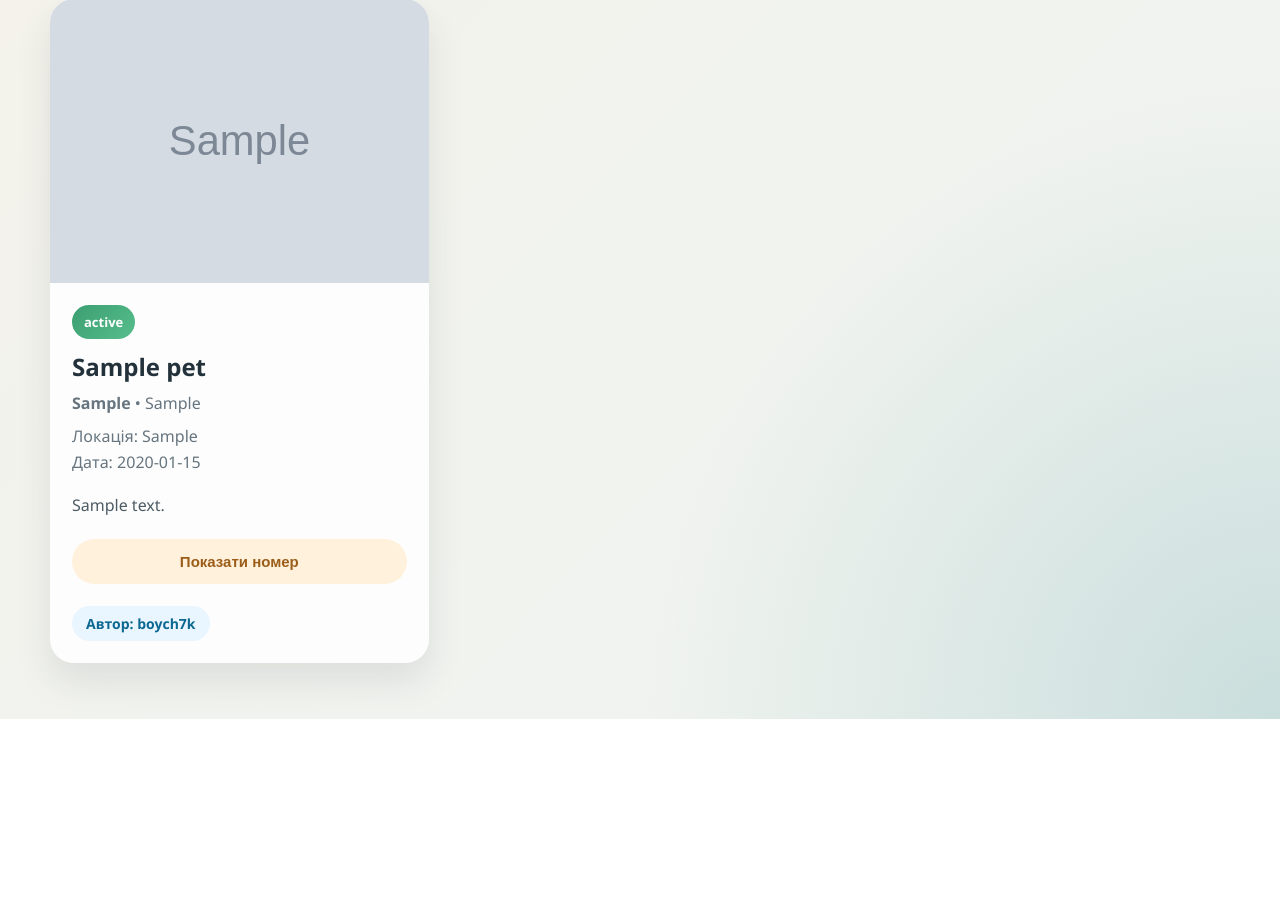
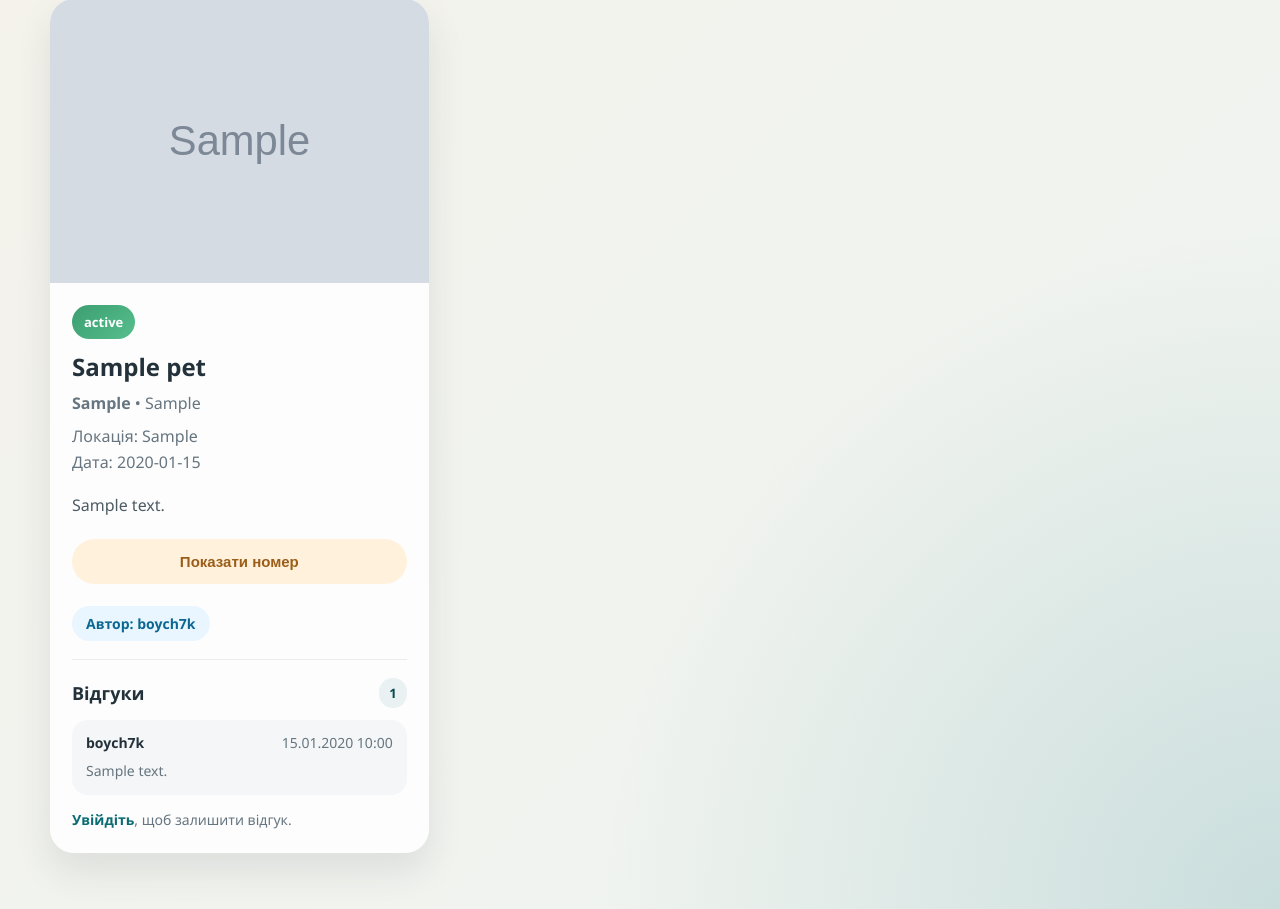
Before and after one commit to Andriiboichuk22/FindMyPet, a Flask app: page / in a window 1280 px wide. Shown: the part 1161-2070 px from the top of the page. Before the commit the page ends 1880 px from the top, so only its background shows below. Run offline with Flask 3, Linux system fonts and the light colour scheme; tables that the repository leaves empty hold one stand-in row (values such as "Sample post"); grey boxes marked "Sample" are stand-in pictures.

Commit message:
add comments

```diff
--- a/app.py
+++ b/app.py
@@ -1,4 +1,5 @@
 from functools import wraps
+from datetime import datetime
 import os
 import secrets
 from uuid import uuid4
@@ -138,6 +139,7 @@ class User(db.Model):
     is_username_auto = db.Column(db.Boolean, nullable=False, default=False)
 
     pets = db.relationship('Pet', backref='user', lazy=True)
+    comments = db.relationship('Comment', backref='user', lazy=True)
 
 
 # =========================
@@ -156,6 +158,15 @@ class Pet(db.Model):
     phone = db.Column(db.String(20))
     photo = db.Column(db.String(200))
     user_id = db.Column(db.Integer, db.ForeignKey('user.id'))
+    comments = db.relationship('Comment', backref='pet', lazy=True, cascade='all, delete-orphan')
+
+
+class Comment(db.Model):
+    id = db.Column(db.Integer, primary_key=True)
+    content = db.Column(db.Text, nullable=False)
+    created_at = db.Column(db.DateTime, nullable=False, default=datetime.utcnow)
+    pet_id = db.Column(db.Integer, db.ForeignKey('pet.id'), nullable=False)
+    user_id = db.Column(db.Integer, db.ForeignKey('user.id'), nullable=False)
 
 
 def ensure_user_columns():
@@ -229,6 +240,28 @@ def home():
         'location': location_filter,
     }
     return render_template('index.html', pets=pets, filters=filters)
+
+
+@app.route('/pets/<int:pet_id>/comments', methods=['POST'])
+@login_required
+def add_comment(pet_id):
+    pet = Pet.query.get_or_404(pet_id)
+    current_user = get_current_user()
+    content = request.form['content'].strip()
+
+    if not content:
+        flash('Відгук не може бути порожнім')
+        return redirect(url_for('home', **request.args))
+
+    comment = Comment(
+        content=content,
+        pet_id=pet.id,
+        user_id=current_user.id,
+    )
+    db.session.add(comment)
+    db.session.commit()
+    flash('Відгук додано')
+    return redirect(url_for('home', **request.args))
 
 
 # =========================
--- a/static/style.css
+++ b/static/style.css
@@ -556,6 +556,97 @@ img {
     font-weight: 700;
 }
 
+.comment-section {
+    margin-top: 18px;
+    padding-top: 18px;
+    border-top: 1px solid rgba(35, 49, 59, 0.08);
+}
+
+.comment-section__header {
+    display: flex;
+    align-items: center;
+    justify-content: space-between;
+    margin-bottom: 12px;
+}
+
+.comment-section__header h4 {
+    font-size: 18px;
+}
+
+.comment-section__header span {
+    padding: 6px 10px;
+    border-radius: 999px;
+    background: rgba(11, 107, 115, 0.08);
+    color: var(--primary-dark);
+    font-size: 13px;
+    font-weight: 700;
+}
+
+.comment-list {
+    display: grid;
+    gap: 10px;
+    margin-bottom: 14px;
+}
+
+.comment-item {
+    padding: 12px 14px;
+    border-radius: 16px;
+    background: rgba(243, 246, 247, 0.9);
+}
+
+.comment-item__meta {
+    display: flex;
+    align-items: center;
+    justify-content: space-between;
+    gap: 12px;
+    margin-bottom: 6px;
+}
+
+.comment-item__meta strong {
+    font-size: 14px;
+}
+
+.comment-item__meta span,
+.comment-item p,
+.comment-empty,
+.comment-login-note {
+    color: var(--text-soft);
+    line-height: 1.6;
+    font-size: 14px;
+}
+
+.comment-form {
+    display: grid;
+    gap: 10px;
+}
+
+.comment-form textarea {
+    width: 100%;
+    min-height: 92px;
+    padding: 12px 14px;
+    border: 1px solid var(--line);
+    border-radius: 16px;
+    resize: vertical;
+    font: inherit;
+    color: var(--text);
+}
+
+.comment-form textarea:focus {
+    outline: none;
+    border-color: rgba(11, 107, 115, 0.65);
+    box-shadow: 0 0 0 4px rgba(11, 107, 115, 0.12);
+}
+
+.comment-form .btn {
+    justify-self: flex-start;
+}
+
+.comment-login-note a {
+    color: var(--primary);
+    font-weight: 700;
+    text-decoration: none;
+}
+
 .lightbox {
     display: none;
     position: fixed;
--- a/templates/index.html
+++ b/templates/index.html
@@ -127,6 +127,42 @@
                         <span class="author">
                             Автор: {{ pet.user.username if pet.user else "анонім" }}
                         </span>
+
+                        <section class="comment-section">
+                            <div class="comment-section__header">
+                                <h4>Відгуки</h4>
+                                <span>{{ pet.comments|length }}</span>
+                            </div>
+
+                            {% if pet.comments %}
+                            <div class="comment-list">
+                                {% for comment in pet.comments|sort(attribute='created_at', reverse=True) %}
+                                {% if loop.index <= 3 %}
+                                <article class="comment-item">
+                                    <div class="comment-item__meta">
+                                        <strong>{{ comment.user.username if comment.user else "користувач" }}</strong>
+                                        <span>{{ comment.created_at.strftime('%d.%m.%Y %H:%M') }}</span>
+                                    </div>
+                                    <p>{{ comment.content }}</p>
+                                </article>
+                                {% endif %}
+                                {% endfor %}
+                            </div>
+                            {% else %}
+                            <p class="comment-empty">Поки що ніхто не залишав відгук.</p>
+                            {% endif %}
+
+                            {% if current_user %}
+                            <form method="POST" action="{{ url_for('add_comment', pet_id=pet.id, **filters) }}" class="comment-form">
+                                <textarea name="content" placeholder="Наприклад: бачив у цьому районі сьогодні вранці" required></textarea>
+                                <button type="submit" class="btn btn-secondary">Надіслати відгук</button>
+                            </form>
+                            {% else %}
+                            <p class="comment-login-note">
+                                <a href="{{ url_for('login') }}">Увійдіть</a>, щоб залишити відгук.
+                            </p>
+                            {% endif %}
+                        </section>
                     </div>
                 </article>
                 {% endfor %}
```
Also changed, not shown: instance/database.db.
